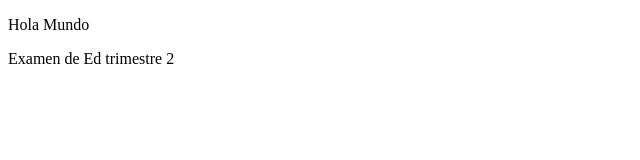
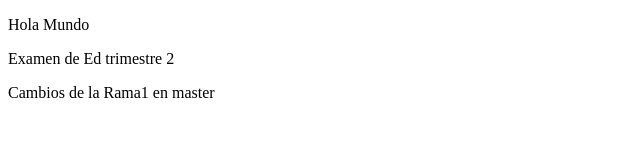
Before and after one commit to LikeMike13/RepositorioExamen, a plain HTML site: page index.html in a window 1280 px wide. Shown: the whole page, without its empty margins (0-640 px from the left). Drawn offline with Linux system fonts and the light colour scheme.

Commit message:
Commit desde la Rama1

```diff
--- a/index.html
+++ b/index.html
@@ -8,5 +8,6 @@
 <body>
 <p>Hola Mundo</p>
 <p>Examen de Ed trimestre 2</p>
+<p>Cambios de la Rama1 en master</p>
 </body>
 </hmtl>
```
